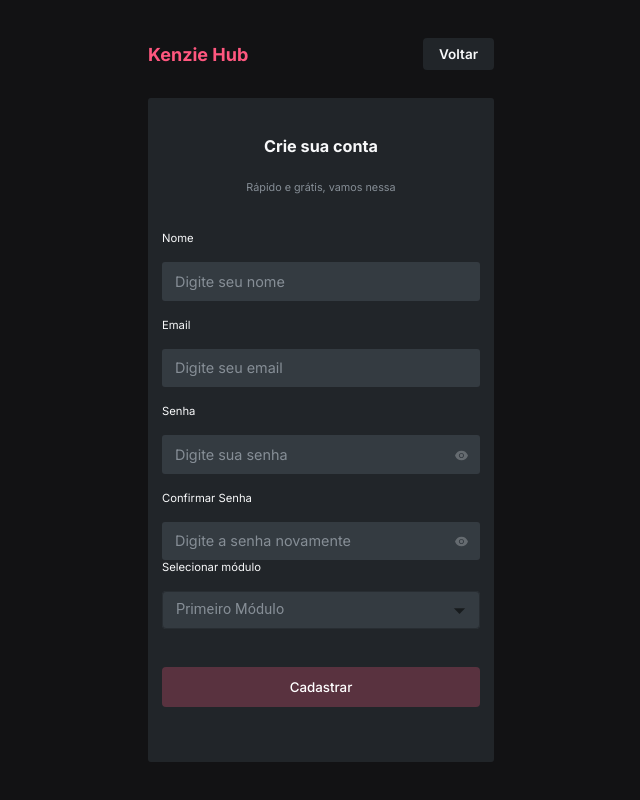
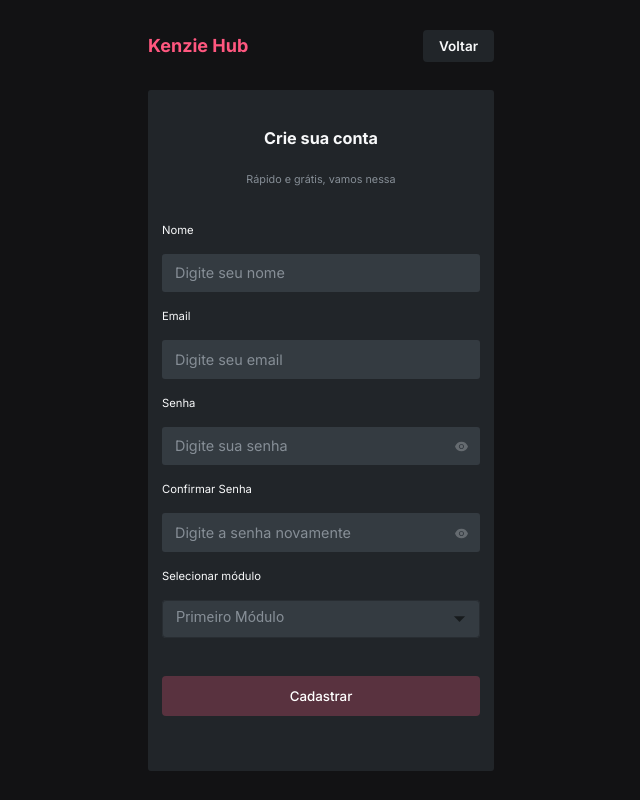
Before and after one commit to werikscs/hub-portfolios, a React (Create React App) app: page /register in a window 1280 px wide. Shown: the whole page, without its empty margins (319-959 px from the left). Built offline with nearby package versions, Linux system fonts and the light colour scheme.

Commit message:
refactor(components/selectinput): change component margin

```diff
--- a/src/components/SelectInput/styles.js
+++ b/src/components/SelectInput/styles.js
@@ -13,7 +13,7 @@ export const Div = styled.div`
   label {
     font-size: 0.625rem;
 
-    margin-bottom: 17px;
+    margin: 17px 0;
 
     margin-right: auto;
   }
```
